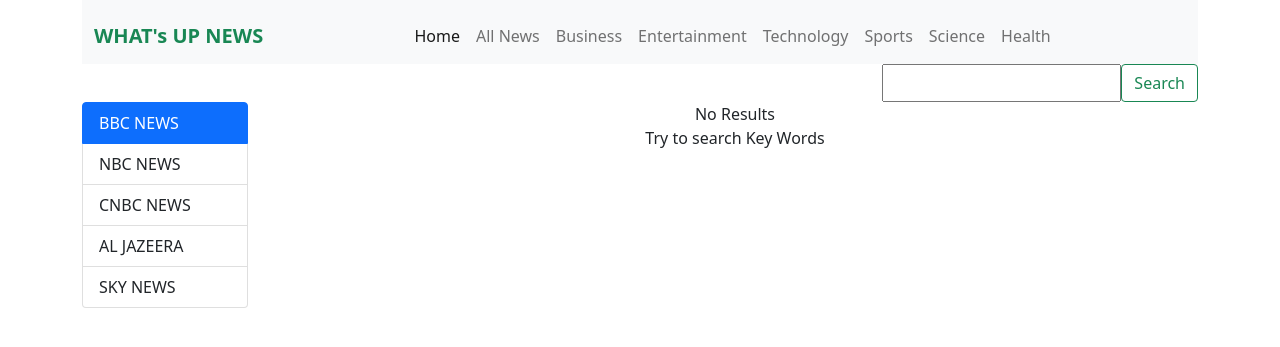
After one commit to kipsang01/News-app, a Flask app: template app/templates/error.html in a window 1280 px wide. The commit adds this page. Shown: the top 347 px of the page. Run offline with Flask 2, Linux system fonts and the light colour scheme; the template is opened without the code that fills it, so the values that code supplies are empty, except form fields; form fields are guessed from the names that the template uses.

Commit message:
Add sources choices

```diff
--- a/app/templates/base.html
+++ b/app/templates/base.html
@@ -16,7 +16,9 @@
     {% include 'form.html'%}
         <div class="row">
             <div class="col-md-2">
-
+                {% block source%}
+                {% include 'source.html'%}
+                {% endblock%}
             </div>
             <div class="col-md-10">
                 {% block content%}
--- /dev/null
+++ b/app/templates/error.html
@@ -0,0 +1,9 @@
+{% extends 'base.html'%}
+
+{% block title%}No Results{%endblock%}
+
+{% block content%}
+<div class="error text-center">
+    <span>No Results<br> Try to search Key Words</span>
+</div>
+{% endblock%}
--- a/app/templates/navbar.html
+++ b/app/templates/navbar.html
@@ -1,5 +1,5 @@
 
-<nav class="navbar navbar-expand-lg navbar-light bg-light">
+<nav class="navbar navbar-expand-lg navbar-light bg-light pt-3 sticky-top">
   <div class="container-fluid">
     <a class="navbar-brand text-success" href="#"><b>WHAT's UP NEWS</b></a>
     <button class="navbar-toggler" type="button" data-bs-toggle="collapse" data-bs-target="#navbarNav" aria-controls="navbarNav" aria-expanded="false" aria-label="Toggle navigation">
@@ -11,7 +11,7 @@
           <a class="nav-link active" aria-current="page" href="{{ url_for('views.headline_articles') }}">Home</a>
         </li>
         <li class="nav-item">
-          <a class="nav-link" href="{{  url_for('views.allNews') }}">All News</a>
+          <a class="nav-link" href="{{  url_for('views.all_News') }}">All News</a>
         </li>
         <li class="nav-item">
           <a class="nav-link" href="{{  url_for('views.categoryNews',category = 'business') }}">Business</a>
--- /dev/null
+++ b/app/templates/source.html
@@ -0,0 +1,10 @@
+
+  <div class="list-group sticky-top">
+    <a href="{{  url_for('views.channel_News',sourceChannel = 'bbc-news') }}" class="list-group-item list-group-item-action active" aria-current="true">
+      BBC NEWS
+    </a>
+    <a href="{{  url_for('views.channel_News',sourceChannel = 'nbc-news') }}" class="list-group-item list-group-item-action">NBC NEWS</a>
+    <a href="{{  url_for('views.channel_News',sourceChannel = 'cnbc-news') }}" class="list-group-item list-group-item-action">CNBC NEWS</a>
+    <a href="{{  url_for('views.channel_News',sourceChannel = 'bbc-news') }}" class="list-group-item list-group-item-action">AL JAZEERA</a>
+    <a href="{{  url_for('views.channel_News',sourceChannel = 'sky-news') }}" class="list-group-item list-group-item-action">SKY NEWS</a>
+  </div>
```
Also changed, not shown: app/requests.py (+27 -1 lines), app/views.py (+18 -7 lines).
